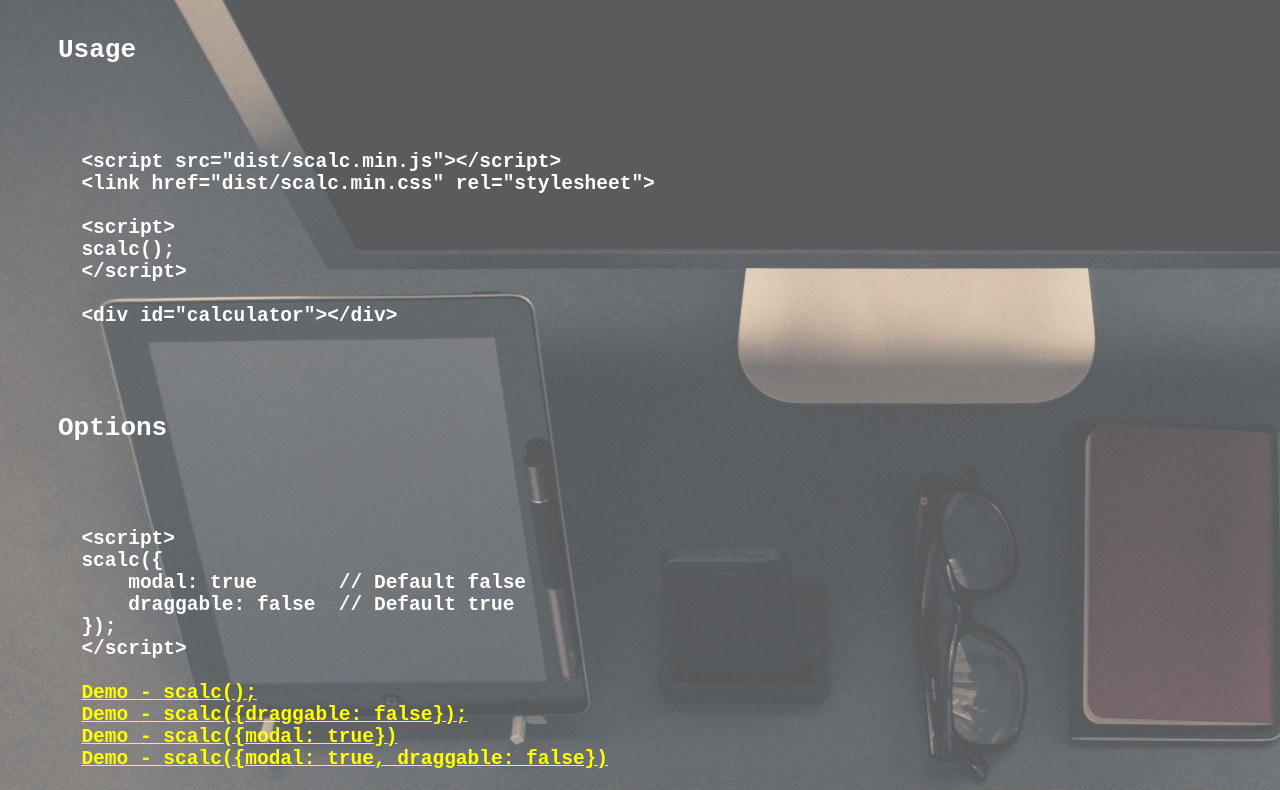
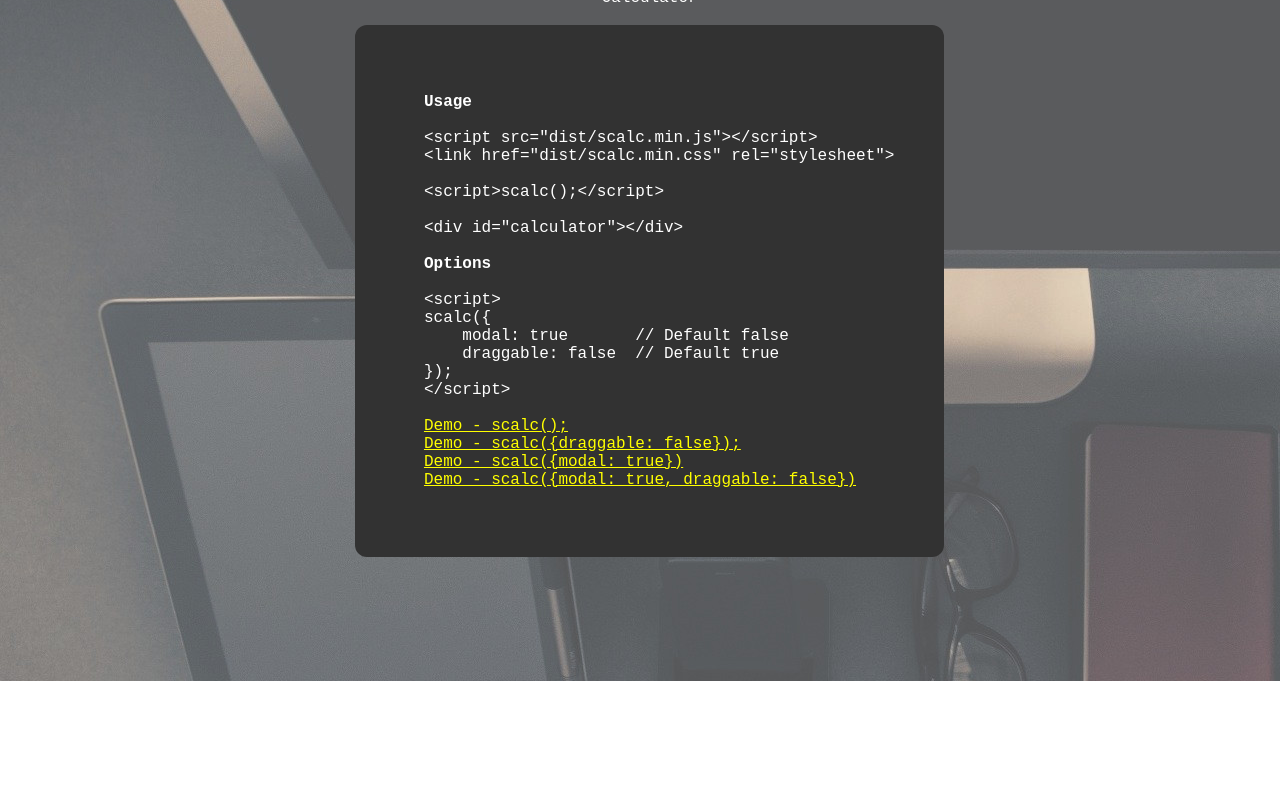
Before and after one commit to LS-Git0/Scalc.js, a plain HTML site: page index.html in a window 1280 px wide. Shown: the part 119-909 px from the top of the page. After the commit the page ends 800 px from the top, so only its background shows below. Drawn offline with Linux system fonts and the light colour scheme.

Commit message:
Update index.html

```diff
--- a/index.html
+++ b/index.html
@@ -20,9 +20,20 @@
       background-repeat: no-repeat;
       background-attachment: fixed;
       color: white;
+      font-size: 16px;
     }
     pre {
+      text-align: center;
       margin: 50px;
+    }
+    pre div {
+      display: inline-block;
+      background-color: #323232;
+      padding: 50px;
+      text-align: left;
+      -webkit-border-radius: 12px;
+      -moz-border-radius: 12px;
+      border-radius: 12px;
     }
     a {
       color: yellow;
@@ -42,19 +53,19 @@
 <pre>
   <img src="img/scalc.png" class="logo">
   Calculator
-  <h1>Usage</h1>
-  <h2>
+
+  <div>
+  <strong>Usage</strong>
+
   &lt;script src="dist/scalc.min.js">&lt;/script&gt;
   &lt;link href="dist/scalc.min.css" rel="stylesheet"&gt;
 
-  &lt;script&gt;
-  scalc();
-  &lt;/script&gt;
+  &lt;script&gt;scalc();&lt;/script&gt;
 
   &lt;div id="calculator"&gt;&lt;/div&gt;
-  </h2>
-  <h1>Options</h1>
-  <h2>
+
+  <strong>Options</strong>
+
   &lt;script&gt;
   scalc({
       modal: true       // Default false
@@ -66,7 +77,7 @@
   <a href="#" onclick="javascript:scalc({draggable: false}); return false">Demo - scalc({draggable: false});</a>
   <a href="#" onclick="javascript:scalc({modal: true}); return false">Demo - scalc({modal: true})</a>
   <a href="#" onclick="javascript:scalc({modal: true, draggable: false}); return false">Demo - scalc({modal: true, draggable: false})</a>
-  </h2>
+  </div>
 </pre>
 
 </body>
```
